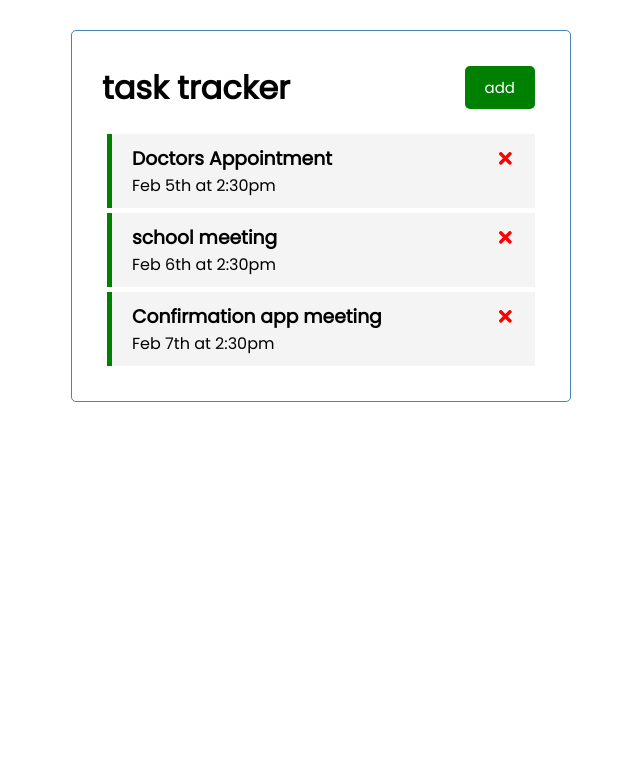
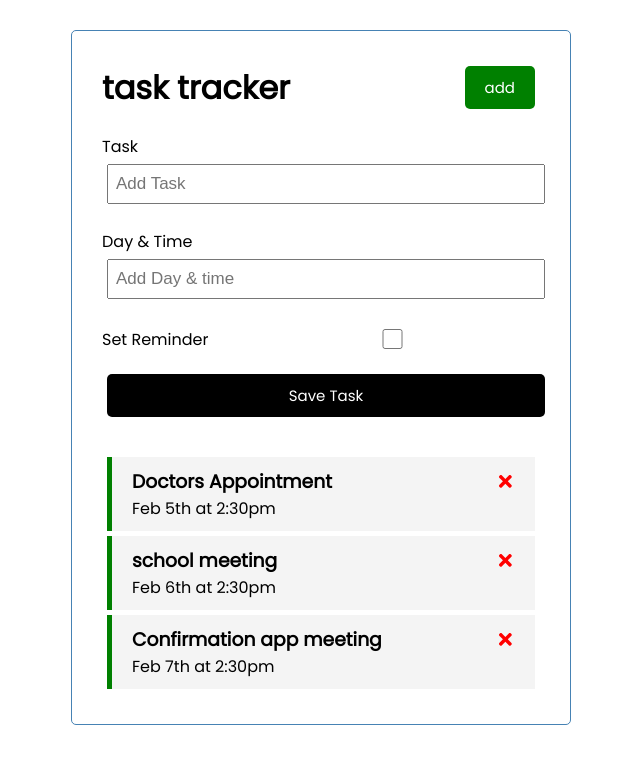
Before and after one commit to Med-MG/react-task-tracker, a React (Create React App) app: page / in a window 1280 px wide. Shown: the top 764 px of the page, without its empty margins (319-959 px from the left). Built offline with nearby package versions, Linux system fonts and the light colour scheme.

Commit message:
add task functionality done

```diff
--- a/src/App.js
+++ b/src/App.js
@@ -1,5 +1,6 @@
 import Header from './components/Header'
 import Tasks from './components/Tasks'
+import AddTask from './components/AddTask'
 import { useState } from 'react'
 const App = () => {
   const [tasks, setTasks] = useState([
@@ -28,7 +29,11 @@
   //  console.log('delete task ', id);
   setTasks(tasks.filter((task) => task.id !== id));
  }
-
+//Add new task
+const addTask = (task) => {
+   const id = tasks[tasks.length - 1].id + 1;
+   setTasks([...tasks, {id, ...task}]);
+}
  //change reminder on toggle
  const onToggle = (id) => {
    setTasks(
@@ -39,6 +44,7 @@
   return (
     <div className="container">
       <Header title='task tracker' />
+      <AddTask addTask= {addTask} />
        { tasks.length > 0 ? <Tasks tasks={tasks} onDelete= {DeleteTask} onToggle= {onToggle} /> : 'No tasks to show'}
     </div>
   )
--- /dev/null
+++ b/src/components/AddTask.js
@@ -0,0 +1,42 @@
+
+import { useState } from 'react'
+const AddTask = ({addTask}) => {
+
+    const [text, setText] = useState("")
+    const [day, setDay] = useState("")
+    const [reminder, setReminder] = useState(false)
+
+    //Function get fired on submit
+    const OnSubmit = (e) => {
+        e.preventDefault();
+        if(!text){
+            alert('please add a new task before submiting')
+        }
+
+        addTask({text, day, reminder})
+
+        setText('')
+        setDay('')
+        setReminder(false)
+    }
+
+    return (
+        <form className="add-form" onSubmit={(e) => OnSubmit(e)}>
+            <div className="form-control">
+                <label>Task</label>
+                <input type="text" placeholder='Add Task' value={text} onChange={(e) => setText(e.target.value)} />
+            </div>
+            <div className="form-control">
+                <label>Day & Time</label>
+                <input type="text" placeholder='Add Day & time' value={day} onChange={(e) => setDay(e.target.value)} />
+            </div>
+            <div className="form-control form-control-check">
+                <label>Set Reminder</label>
+                <input type="checkbox" checked={reminder} value={reminder} onChange={(e) => setReminder(e.currentTarget.checked)} />
+            </div>
+            <input type="submit" value='Save Task' className='btn btn-block' />
+        </form>
+    )
+}
+
+export default AddTask
```
